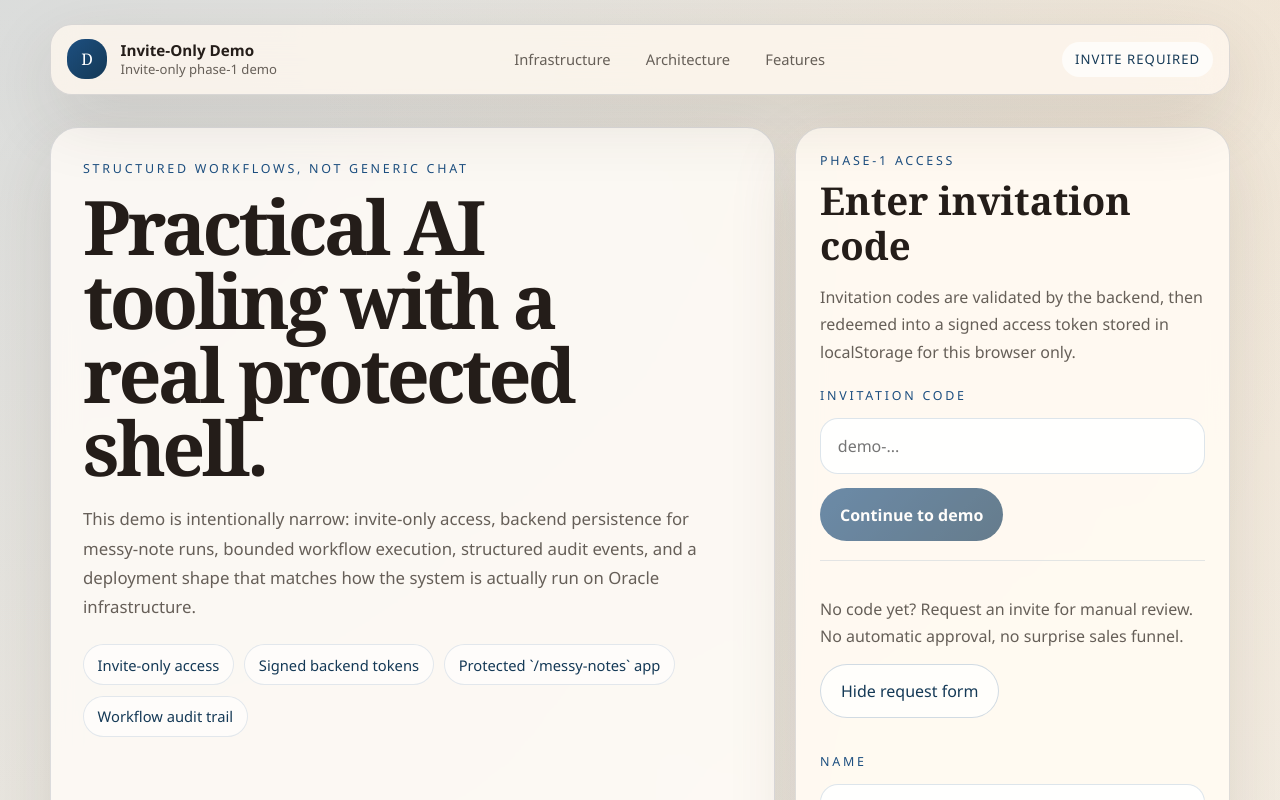
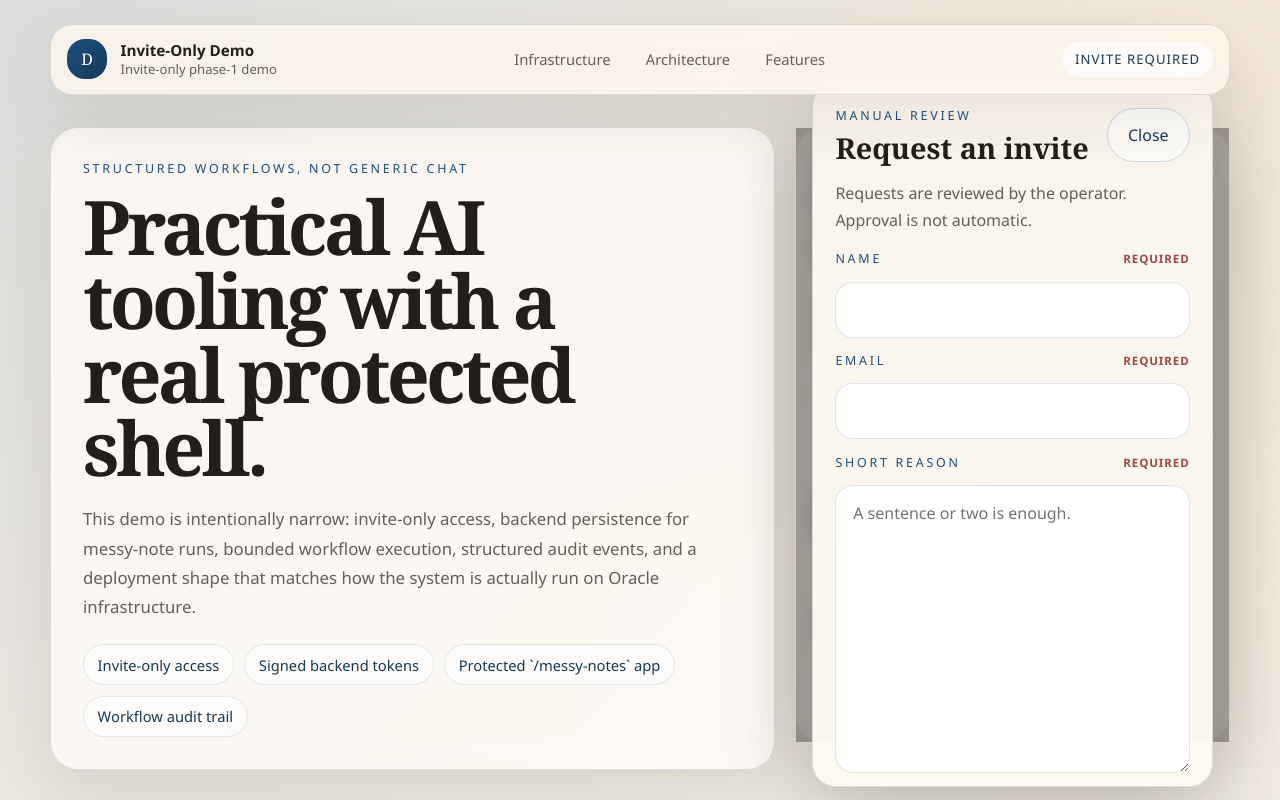
Before and after one commit to plebedev/demo-web-app, a Next.js app: page / in a window 1280 px wide. Both pictures are taken after a click on the button "Request invite". Shown: the top 800 px of the page. Built offline with nearby package versions, Linux system fonts and the light colour scheme; no server answers.

Commit message:
Add milestone 6.

```diff
--- a/src/app/globals.css
+++ b/src/app/globals.css
@@ -246,6 +246,55 @@ a {
   margin-top: 1.2rem;
   padding-top: 1.2rem;
   border-top: 1px solid rgba(29, 79, 128, 0.12);
+}
+
+.invite-request-modal-overlay {
+  position: fixed;
+  inset: 0;
+  z-index: 50;
+  display: grid;
+  place-items: center;
+  padding: 1rem;
+  background: rgba(36, 29, 25, 0.38);
+  backdrop-filter: blur(12px);
+}
+
+.invite-request-modal {
+  width: min(34rem, 100%);
+  max-height: min(44rem, calc(100vh - 2rem));
+  overflow: auto;
+  padding: 1.4rem;
+  border: 1px solid var(--panel-border);
+  border-radius: 24px;
+  background: var(--panel-strong);
+  box-shadow: 0 28px 90px rgba(36, 29, 25, 0.24);
+}
+
+.modal-heading-row,
+.field-label-row {
+  display: flex;
+  align-items: center;
+  justify-content: space-between;
+  gap: 1rem;
+}
+
+.invite-request-modal h3 {
+  margin: 0.45rem 0 0;
+  font-family: 'Libre Baskerville', Georgia, serif;
+  font-size: 1.8rem;
+  line-height: 1.15;
+}
+
+.invite-request-modal-form {
+  margin-top: 1rem;
+}
+
+.required-pill {
+  color: var(--danger);
+  font-size: 0.72rem;
+  font-weight: 700;
+  letter-spacing: 0.08em;
+  text-transform: uppercase;
 }
 
 .text-input {
--- a/src/components/demo-experience.tsx
+++ b/src/components/demo-experience.tsx
@@ -159,13 +159,46 @@ function AccessPanel({
           onClick={onRequestFormToggle}
           type="button"
         >
-          {requestFormOpen ? 'Hide request form' : 'Request invite'}
+          Request invite
         </button>
+        {inviteRequestNotice ? (
+          <p className="success-text">{inviteRequestNotice}</p>
+        ) : null}
+      </div>
       {requestFormOpen ? (
-          <form className="invite-form" onSubmit={onInviteRequestSubmit}>
+        <div
+          aria-labelledby="invite-request-title"
+          aria-modal="true"
+          className="invite-request-modal-overlay"
+          role="dialog"
+        >
+          <div className="invite-request-modal">
+            <div className="modal-heading-row">
+              <div>
+                <p className="card-kicker">Manual review</p>
+                <h3 id="invite-request-title">Request an invite</h3>
+              </div>
+              <button
+                className="secondary-button"
+                onClick={onRequestFormToggle}
+                type="button"
+              >
+                Close
+              </button>
+            </div>
+            <p className="section-detail">
+              Requests are reviewed by the operator. Approval is not automatic.
+            </p>
+            <form
+              className="invite-form invite-request-modal-form"
+              onSubmit={onInviteRequestSubmit}
+            >
+              <div className="field-label-row">
                 <label className="field-label" htmlFor="invite-request-name">
                   Name
                 </label>
+                <span className="required-pill">Required</span>
+              </div>
               <input
                 id="invite-request-name"
                 autoComplete="name"
@@ -173,11 +206,15 @@ function AccessPanel({
                 onChange={(event) =>
                   onInviteRequestChange('name', event.target.value)
                 }
+                required
                 value={inviteRequest.name}
               />
+              <div className="field-label-row">
                 <label className="field-label" htmlFor="invite-request-email">
                   Email
                 </label>
+                <span className="required-pill">Required</span>
+              </div>
               <input
                 id="invite-request-email"
                 autoComplete="email"
@@ -185,12 +222,16 @@ function AccessPanel({
                 onChange={(event) =>
                   onInviteRequestChange('email', event.target.value)
                 }
+                required
                 type="email"
                 value={inviteRequest.email}
               />
+              <div className="field-label-row">
                 <label className="field-label" htmlFor="invite-request-reason">
                   Short reason
                 </label>
+                <span className="required-pill">Required</span>
+              </div>
               <textarea
                 id="invite-request-reason"
                 className="text-area text-area--request"
@@ -198,9 +239,13 @@ function AccessPanel({
                   onInviteRequestChange('reason', event.target.value)
                 }
                 placeholder="A sentence or two is enough."
+                required
                 rows={4}
                 value={inviteRequest.reason}
               />
+              {inviteRequestError ? (
+                <p className="error-text">{inviteRequestError}</p>
+              ) : null}
               <button
                 className="primary-button"
                 disabled={
@@ -214,14 +259,9 @@ function AccessPanel({
                 {inviteRequestSubmitting ? 'Sending request…' : 'Send request'}
               </button>
             </form>
+          </div>
+        </div>
       ) : null}
-        {inviteRequestNotice ? (
-          <p className="success-text">{inviteRequestNotice}</p>
-        ) : null}
-        {inviteRequestError ? (
-          <p className="error-text">{inviteRequestError}</p>
-        ) : null}
-      </div>
     </section>
   );
 }
@@ -417,6 +457,7 @@ export function DemoExperience() {
         payload?.message ||
           'Invite request received for manual review. No auto-approval magic.',
       );
+      setRequestFormOpen(false);
     } catch (requestError) {
       setInviteRequestError(
         requestError instanceof Error
```
Also changed, not shown: 1 other file (tests, documents, lock files or other folders). Lines whose indentation alone changed are shown as unchanged.
